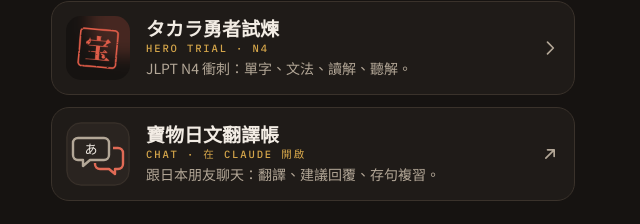
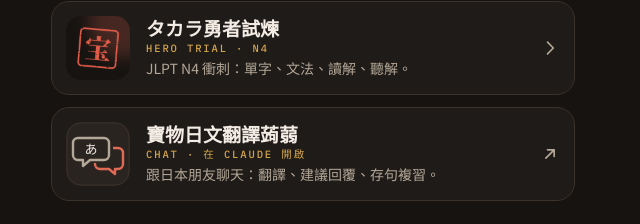
Before and after one commit to takara-nikki/takara-nikki.github.io, a plain HTML site: page index.html in a window 1280 px wide. Shown: the part 255-479 px from the top of the page, 327-967 px from the left. Drawn offline with Linux system fonts and the light colour scheme; files whose address does not match are found by name; a web font is replaced by a local one.

Commit message:
總站：翻譯帳改名為寶物日文翻譯蒟蒻
Co-Authored-By: Claude Opus 5.5 <noreply@anthropic.com>
Claude-Session: https://claude.ai/code/session_01G1ENwiBJkBnj5KePVLdSX5

```diff
--- a/index.html
+++ b/index.html
@@ -60,7 +60,7 @@ footer{margin-top:34px;font-size:13px;color:var(--dim);text-align:center}
   </a>
   <a class="app" href="https://claude.ai/artifact/LeuUtQyzBkab1uy3dUVhV5" target="_blank" rel="noopener">
     <svg class="ic" viewBox="0 0 64 64" aria-hidden="true"><rect width="64" height="64" rx="15" fill="#2A2420"/><rect x="1" y="1" width="62" height="62" rx="14" fill="none" stroke="#3A322B"/><path d="M12 16h26a5 5 0 0 1 5 5v12a5 5 0 0 1-5 5H24l-7 6v-6h-5a5 5 0 0 1-5-5V21a5 5 0 0 1 5-5z" fill="none" stroke="#B3A797" stroke-width="2.4" stroke-linejoin="round"/><path d="M47 26h5a5 5 0 0 1 5 5v11a5 5 0 0 1-5 5h-3v5l-6-5h-9a5 5 0 0 1-5-5v-1" fill="none" stroke="#E06A55" stroke-width="2.4" stroke-linejoin="round"/><text x="25" y="32" text-anchor="middle" font-family="Yuji Syuku,serif" font-size="13" fill="#F2ECE4">あ</text></svg>
-    <div><div class="t">寶物日文翻譯帳<small>Chat · 在 Claude 開啟</small></div><div class="d">跟日本朋友聊天：翻譯、建議回覆、存句複習。</div></div>
+    <div><div class="t">寶物日文翻譯蒟蒻<small>Chat · 在 Claude 開啟</small></div><div class="d">跟日本朋友聊天：翻譯、建議回覆、存句複習。</div></div>
     <svg class="go" viewBox="0 0 24 24"><path d="M7 17 17 7M9 7h8v8"/></svg>
   </a>
 </div>
```
